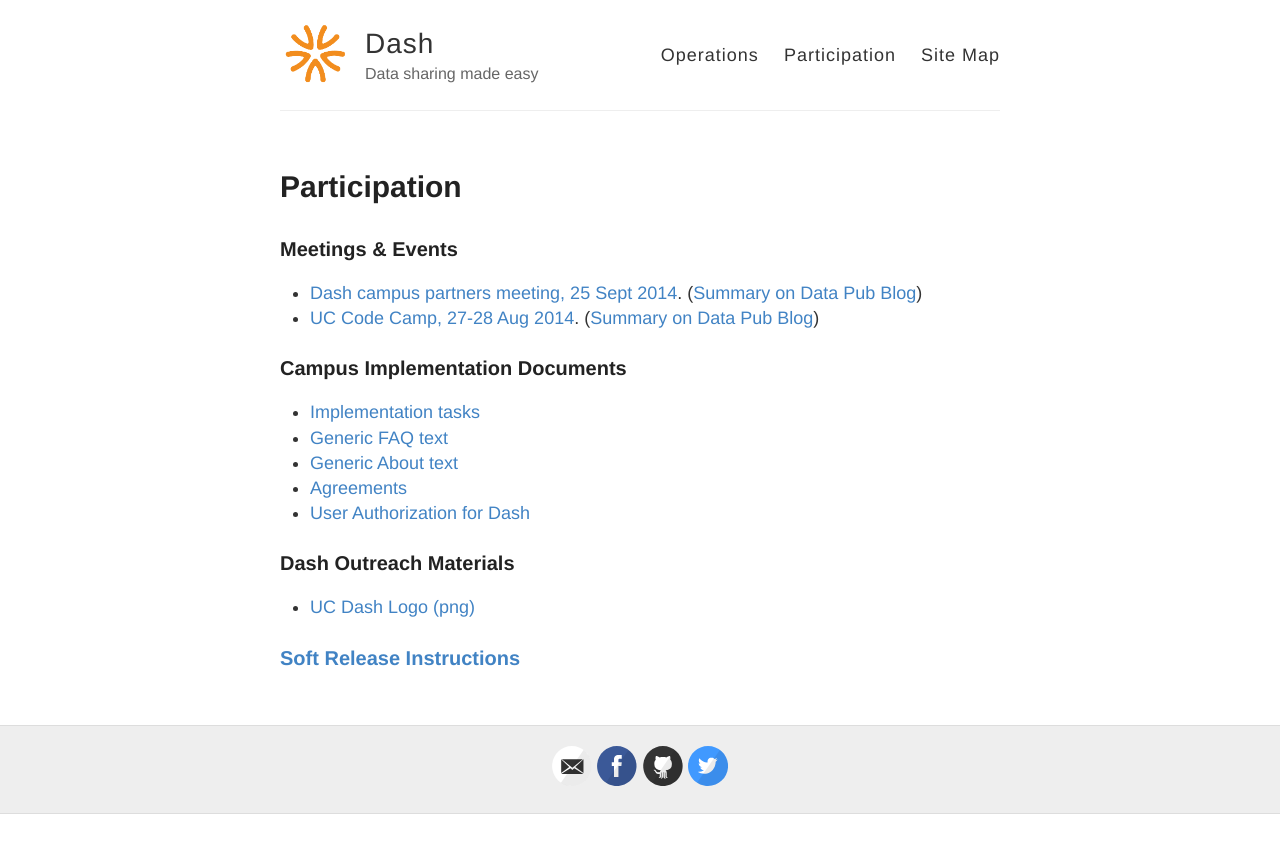
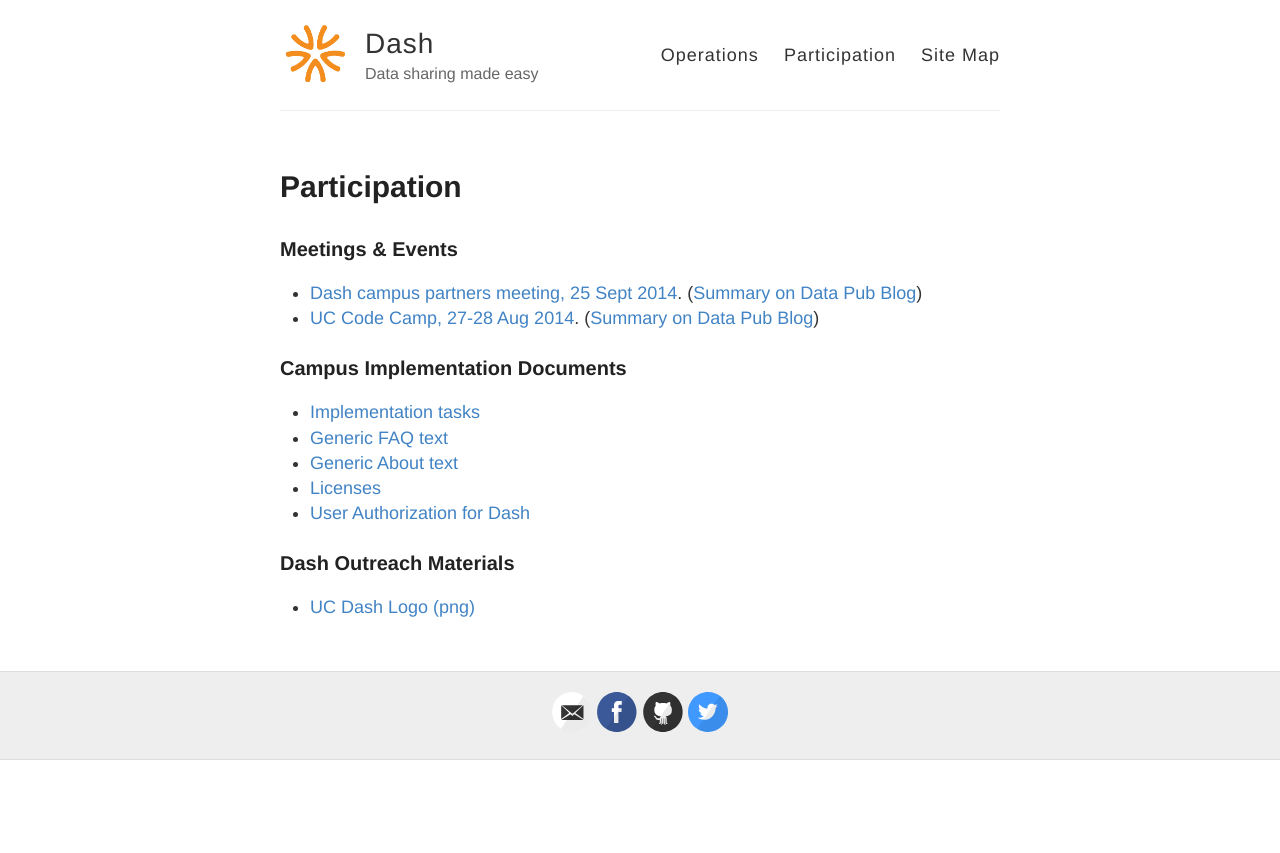
Before and after one commit to CDLUC3/dash, a Jekyll site: the page built from participation.md, in a window 1280 px wide. Shown: the top 853 px of the page. Built offline with Jekyll 4.4.1, drawn with Linux system fonts in a browser that asks for light colours.

Commit message:
remove soft release link

```diff
--- a/participation.md
+++ b/participation.md
@@ -18,7 +18,7 @@
   <li><a href="http://CDLUC3.github.io/dash/campus-tasks">Implementation tasks</a></li>
 <li><a href="http://CDLUC3.github.io/dash/generic-faq">Generic FAQ text</a></li>
 <li><a href="http://CDLUC3.github.io/dash/generic-about">Generic About text</a></li>
-<li><a href="http://CDLUC3.github.io/dash/agreements">Agreements</a></li>
+<li><a href="http://CDLUC3.github.io/dash/agreements">Licenses</a></li>
 <li><a href="http://CDLUC3.github.io/dash/user-authorization">User Authorization for Dash</a></li>
 </ul>
 
@@ -27,5 +27,3 @@
 <ul>
 	<li><a href="https://raw.githubusercontent.com/CDLUC3/dash/gh-pages/docs/Dash_generic.png">UC Dash Logo (png)</a></li>
 </ul>
-
-### [Soft Release Instructions](http://cdluc3.github.io/dash/soft-release)
```
